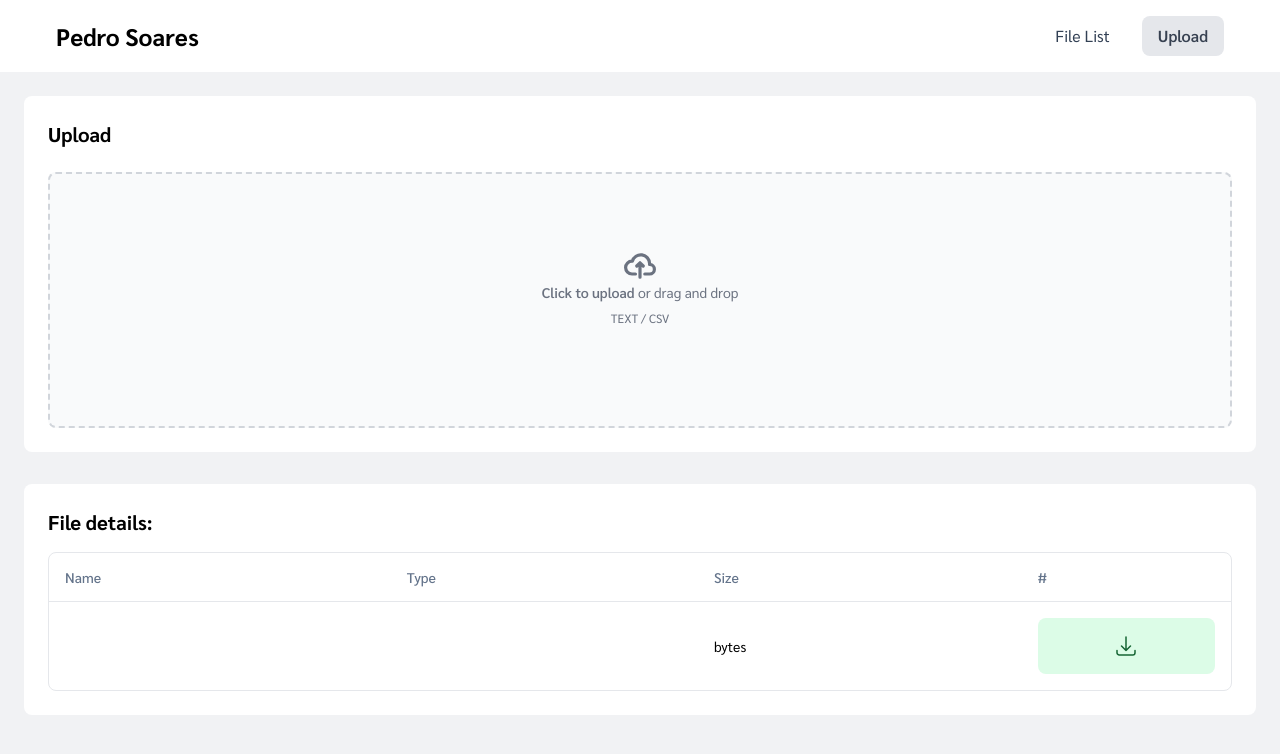
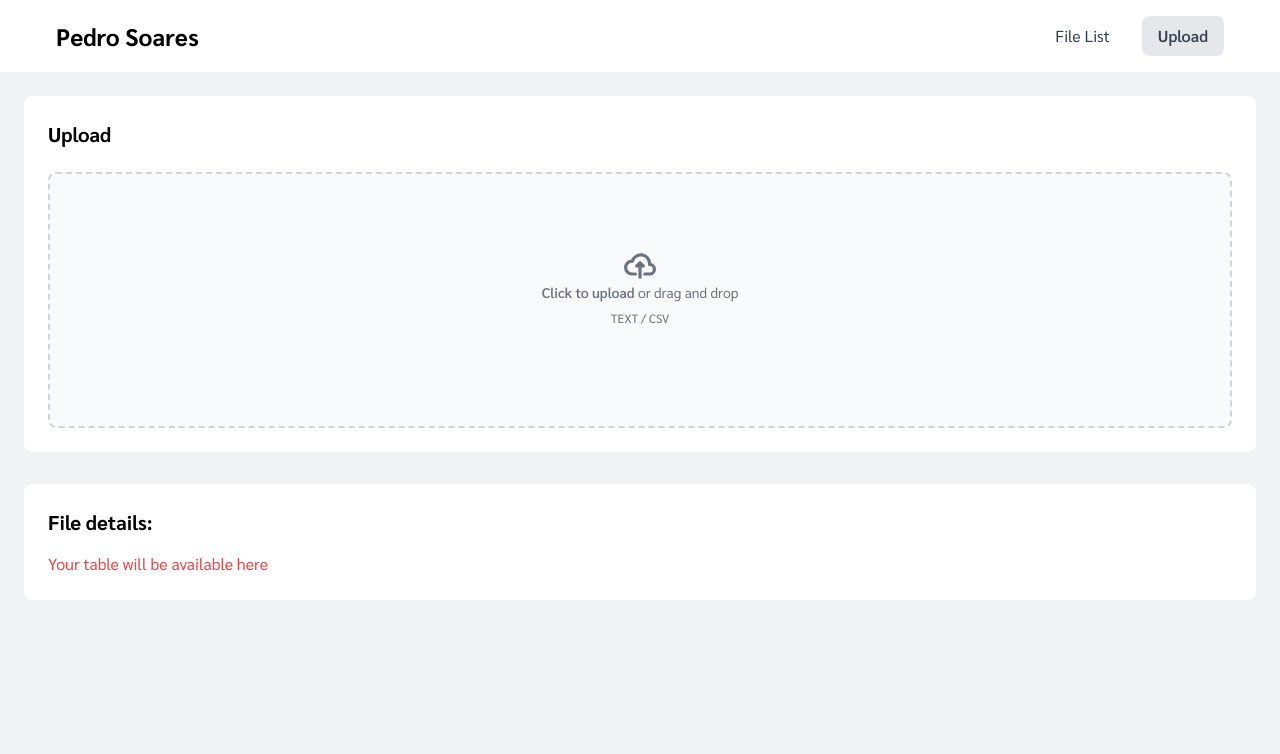
Before and after one commit to pedro-soares-nogueira/frontend-challenge, a React (Vite) app: page /upload in a window 1280 px wide. Shown: the top 754 px of the page. Built offline with nearby package versions, Linux system fonts and the light colour scheme.

Commit message:
upload details table

```diff
--- a/src/components/SingleFileUploader.tsx
+++ b/src/components/SingleFileUploader.tsx
@@ -1,5 +1,5 @@
 import { useFileContext } from "@/context";
-import { ChangeEvent } from "react";
+import { ChangeEvent, useEffect, useState } from "react";
 import {
   Table,
   TableBody,
@@ -10,29 +10,53 @@ import {
 } from "@/components/ui/table";
 
 const SingleFileUploader = () => {
+  const [arquive, setArquive] = useState<File>();
+  const [bytesAmount, setBytesAmount] = useState(arquive ? arquive.size : 0);
+
   const {
     state: { file },
   } = useFileContext();
 
+  console.log(file);
+
   const handleFileChange = (e: ChangeEvent<HTMLInputElement>) => {
-    // Do not use useState to control this file change. Instead, use the FileContext
+    const fileElements = e.target.files;
+
+    if (fileElements && fileElements.length > 0) {
+      const file = fileElements[0];
+
+      console.log(file.size);
+      setArquive(file);
+      setBytesAmount(file.size);
+    }
   };
 
   const handleUpload = async () => {
     // Do your upload logic here. Remember to use the FileContext
   };
 
+  const formatFileBytes = (bytes: number, decimals = 2) => {
+    if (bytes === 0) return "0 Bytes";
+
+    const k = 1024;
+    const dm = decimals < 0 ? 0 : decimals;
+    const sizes = ["Bytes", "KB", "MB", "GB", "TB", "PB"];
+    const i = Math.floor(Math.log(bytes) / Math.log(k));
+
+    return parseFloat((bytes / Math.pow(k, i)).toFixed(dm)) + " " + sizes[i];
+  };
+
+  // const interval = setInterval(() => {
+  //   console.count();
+  //   const result = bytesAmount - 5e6;
+  //   setBytesAmount(result < 0 ? 0 : result);
+  //   if (bytesAmount === 0) clearInterval(interval);
+  // }, 50);
+
   return (
     <>
       <div className="flex flex-col gap-6 bg-white p-6 rounded-lg">
         <h2 className="text-xl font-bold">Upload</h2>
-
-        {/* <div>
-        <label htmlFor="file" className="sr-only">
-          Choose a file
-        </label>
-        <input id="file" type="file" accept="application/vnd.openxmlformats-officedocument.spreadsheetml.sheet,application/vnd.ms-excel,text/csv" onChange={handleFileChange} />
-      </div> */}
 
         <div className="w-full">
           <label
@@ -49,9 +73,9 @@ const SingleFileUploader = () => {
               >
                 <path
                   stroke="currentColor"
-                  stroke-linecap="round"
-                  stroke-linejoin="round"
-                  stroke-width="2"
+                  strokeLinecap="round"
+                  strokeLinejoin="round"
+                  strokeWidth="2"
                   d="M13 13h3a3 3 0 0 0 0-6h-.025A5.56 5.56 0 0 0 16 6.5 5.5 5.5 0 0 0 5.207 5.021C5.137 5.017 5.071 5 5 5a4 4 0 0 0 0 8h2.167M10 15V6m0 0L8 8m2-2 2 2"
                 />
               </svg>
@@ -61,6 +85,7 @@ const SingleFileUploader = () => {
               </p>
               <p className="text-xs text-gray-500 uppercase">text / csv</p>
             </div>
+
             <input
               id="dropzone-file"
               type="file"
@@ -72,9 +97,9 @@ const SingleFileUploader = () => {
         </div>
       </div>
 
-      {file && (
       <section className="bg-white p-6 rounded-lg space-y-4">
         <h2 className="text-xl font-bold">File details:</h2>
+        {arquive && (
           <div className="border border-gray-200 rounded-lg">
             <Table>
               <TableHeader>
@@ -87,11 +112,10 @@ const SingleFileUploader = () => {
               </TableHeader>
               <TableBody>
                 <TableRow className="hover:bg-white">
-                  <TableCell className="font-medium">{file.name}</TableCell>
-                  <TableCell>{file.type}</TableCell>
-                  <TableCell>{file.size} bytes</TableCell>
+                  <TableCell className="font-medium">{arquive.name}</TableCell>
+                  <TableCell>{arquive.type}</TableCell>
+                  <TableCell>{formatFileBytes(bytesAmount)} bytes</TableCell>
                   <TableCell className="max-w-[1rem]">
-                    {file && (
                     <button
                       className="rounded-lg hover:bg-green-200 transition-all bg-green-100 text-green-800 p-4 border-none font-semibold w-full flex items-center justify-center"
                       onClick={handleUpload}
@@ -111,14 +135,19 @@ const SingleFileUploader = () => {
                         />
                       </svg>
                     </button>
-                    )}
                   </TableCell>
                 </TableRow>
               </TableBody>
             </Table>
           </div>
+        )}
+
+        {!arquive && (
+          <p className="text-base text-red-500 ">
+            Your table will be available here
+          </p>
+        )}
       </section>
-      )}
     </>
   );
 };
```
Lines whose indentation alone changed are shown as unchanged.
